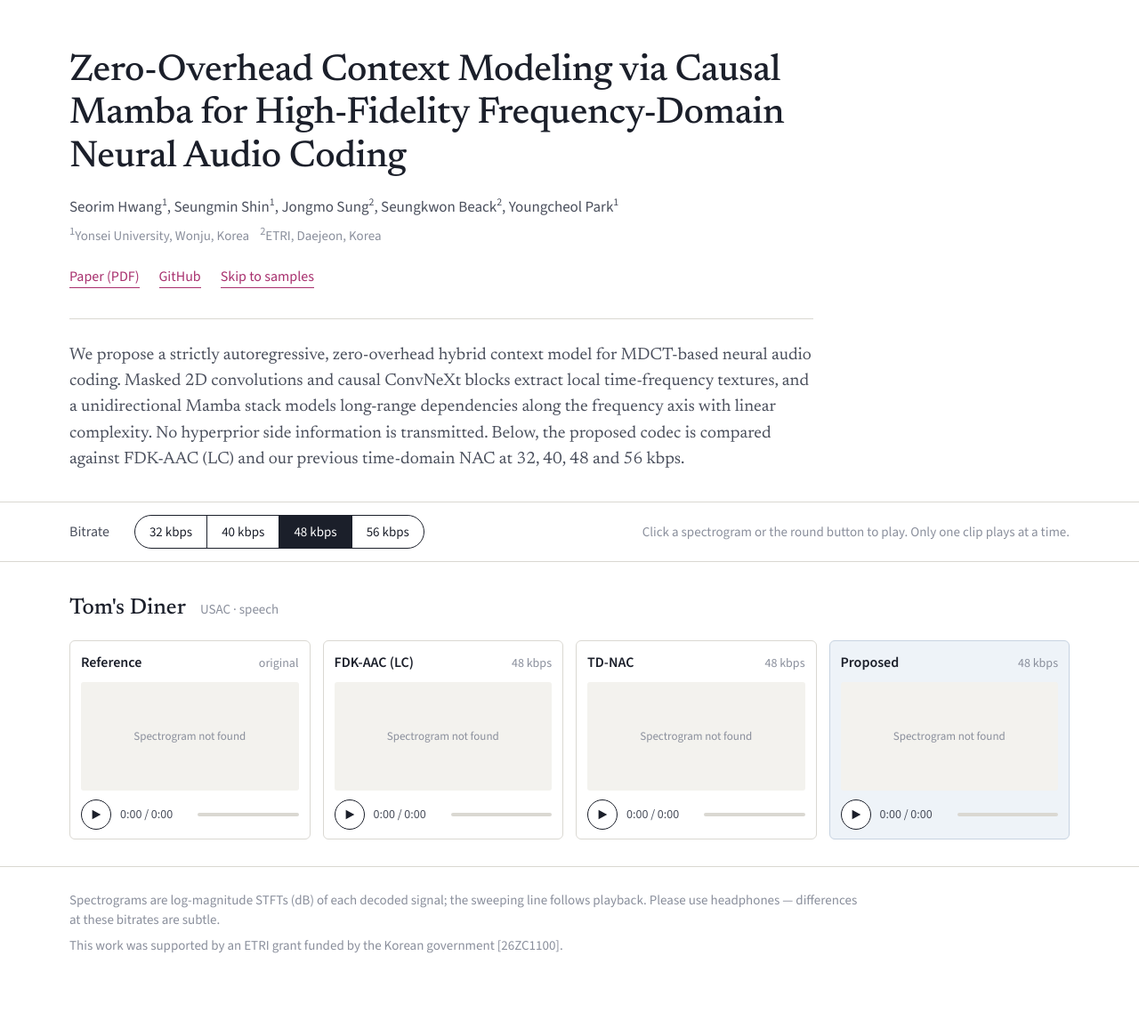
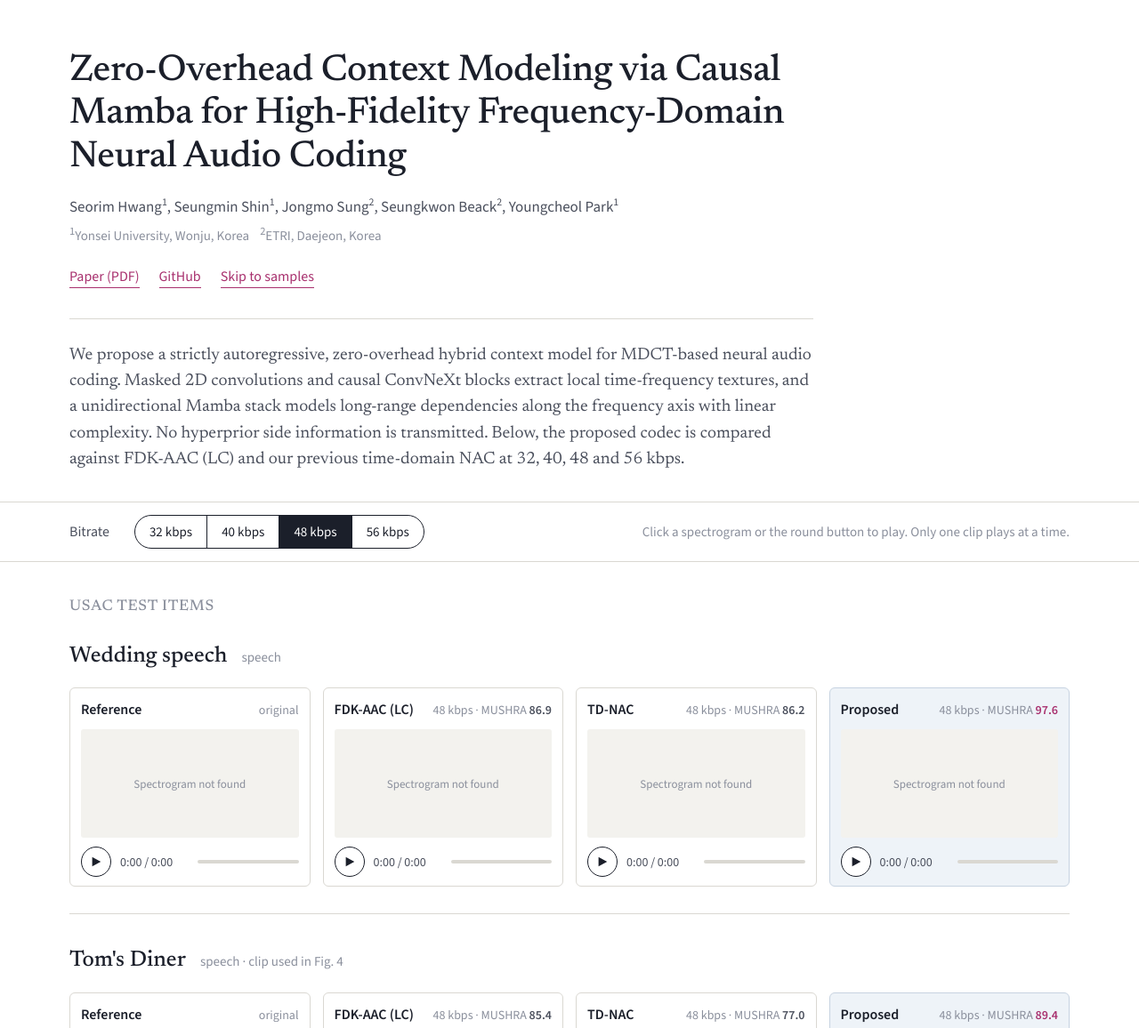
Before and after one commit to seorim0/fdnac-mamba-demo, a plain HTML site: page index.html in a window 1280 px wide. Shown: the top 1156 px of the page at 89% size. Before the commit the page ends 1128 px from the top, so only its background shows below. Drawn offline with nearby package versions, Linux system fonts and the light colour scheme.

Commit message:
Add files via upload

```diff
--- a/index.html
+++ b/index.html
@@ -68,6 +68,8 @@
 
   /* ---------- clip sections ---------- */
   main{padding:20px 0 60px}
+  .group{font-family:var(--serif); font-weight:500; font-size:17px; color:var(--ink-3);
+    letter-spacing:.04em; text-transform:uppercase; margin:38px 0 -10px}
   .clip{padding:34px 0 30px; border-bottom:1px solid var(--line)}
   .clip:last-child{border-bottom:0}
   .clip-head{display:flex; align-items:baseline; gap:16px; flex-wrap:wrap; margin-bottom:16px}
@@ -80,6 +82,8 @@
   .cell-title{display:flex; align-items:baseline; justify-content:space-between; gap:8px; margin-bottom:10px}
   .cell-title strong{font-weight:600; font-size:16px}
   .cell-title em{font-style:normal; color:var(--ink-3); font-size:14px; white-space:nowrap}
+  .cell-title em b{font-weight:600; color:var(--ink-2)}
+  .cell.prop .cell-title em b{color:var(--accent)}
 
   .spec{
     position:relative; aspect-ratio:2/1; overflow:hidden; border-radius:3px;
@@ -163,6 +167,7 @@
 <footer>
   <div class="wrap">
     <p>Spectrograms are log-magnitude STFTs (dB) of each decoded signal; the sweeping line follows playback. Please use headphones — differences at these bitrates are subtle.</p>
+    <p>MUSHRA scores shown at 48 kbps are per-item means over nine listeners (ITU-R BS.1534); the listening test was conducted at 48 kbps only, so no scores are shown for other bitrates.</p>
     <p>This work was supported by an ETRI grant funded by the Korean government [26ZC1100].</p>
   </div>
 </footer>
@@ -186,11 +191,30 @@ const CONFIG = {
     { id: "td-nac",    name: "TD-NAC" },
     { id: "proposed",  name: "Proposed", highlight: true },
   ],
+  // `mushra` = per-item mean scores from the 48 kbps listening test (9 listeners).
+  // The badge is shown only while the 48 kbps bitrate is selected.
   clips: [
-    { id: "example_clip", name: "Tom's Diner", note: "USAC · speech" },
-    // { id: "sc03", name: "Salvation", note: "USAC · music" },
-    // { id: "movie_017", name: "Movie clip 17", note: "unseen movie" },
-    // { id: "bbc_glass", name: "Glass breaking", note: "BBC sound effects" },
+    // ---- USAC items (MUSHRA-tested at 48 kbps) ----
+    { id: "Wedding_speech", name: "Wedding speech", group: "USAC test items", note: "speech",
+      mushra: { "fdk-aac": 86.9, "td-nac": 86.2, "proposed": 97.6 } },
+    { id: "es01", name: "Tom's Diner", group: "USAC test items", note: "speech · clip used in Fig. 4",
+      mushra: { "fdk-aac": 85.4, "td-nac": 77.0, "proposed": 89.4 } },
+    { id: "lion", name: "Lion", group: "USAC test items", note: "speech over music",
+      mushra: { "fdk-aac": 86.1, "td-nac": 88.4, "proposed": 94.8 } },
+    { id: "HarryPotter", name: "Harry Potter", group: "USAC test items", note: "speech over music",
+      mushra: { "fdk-aac": 86.4, "td-nac": 76.1, "proposed": 93.7 } },
+    { id: "te15", name: "te15", group: "USAC test items", note: "music",
+      mushra: { "fdk-aac": 93.3, "td-nac": 64.8, "proposed": 95.7 } },
+    { id: "phi7", name: "phi7", group: "USAC test items", note: "music",
+      mushra: { "fdk-aac": 78.3, "td-nac": 63.9, "proposed": 88.6 } },
+    // Optional: one item where FDK-AAC was preferred. Including it makes the page more
+    // credible to reviewers; remove if you prefer to show only favourable cases.
+    // { id: "salvation", name: "Salvation", group: "USAC test items", note: "music · challenging case",
+    //   mushra: { "fdk-aac": 93.3, "td-nac": 75.6, "proposed": 79.0 } },
+
+    // ---- non-USAC sets (objective scores only; pick items with the largest 2f-model margin) ----
+    { id: "bbc_01", name: "BBC sound effect", group: "BBC sound effects", note: "replace with the chosen item" },
+    { id: "movie_01", name: "Held-out movie clip", group: "Held-out movie clips", note: "replace with the chosen item" },
   ],
 };
 /* ============================================================ */
@@ -229,7 +253,13 @@ function setBitrate(b) {
 /* ---- build clips ---- */
 const cells = [];
 const main = $("#clips");
+let lastGroup = null;
 CONFIG.clips.forEach(clip => {
+  if (clip.group && clip.group !== lastGroup) {
+    const h = document.createElement("p");
+    h.className = "group"; h.textContent = clip.group;
+    main.appendChild(h); lastGroup = clip.group;
+  }
   const sec = document.createElement("section");
   sec.className = "clip";
   sec.innerHTML = `<div class="clip-head"><h2>${clip.name}</h2>${clip.note ? `<span>${clip.note}</span>` : ""}</div><div class="grid"></div>`;
@@ -270,7 +300,9 @@ CONFIG.clips.forEach(clip => {
 
 function refreshCell(cell) {
   const { _clip: clip, _codec: codec } = cell;
-  $(".rate", cell).textContent = codec.fixed ? "original" : `${state.bitrate} kbps`;
+  const score = (!codec.fixed && state.bitrate === 48 && clip.mushra && clip.mushra[codec.id] != null)
+    ? ` · MUSHRA <b>${clip.mushra[codec.id].toFixed(1)}</b>` : "";
+  $(".rate", cell).innerHTML = codec.fixed ? "original" : `${state.bitrate} kbps${score}`;
   $("img", cell).src = pathFor(clip, codec, "spec");
   cell.classList.remove("error");
   $(".time", cell).textContent = "0:00 / 0:00";
```
